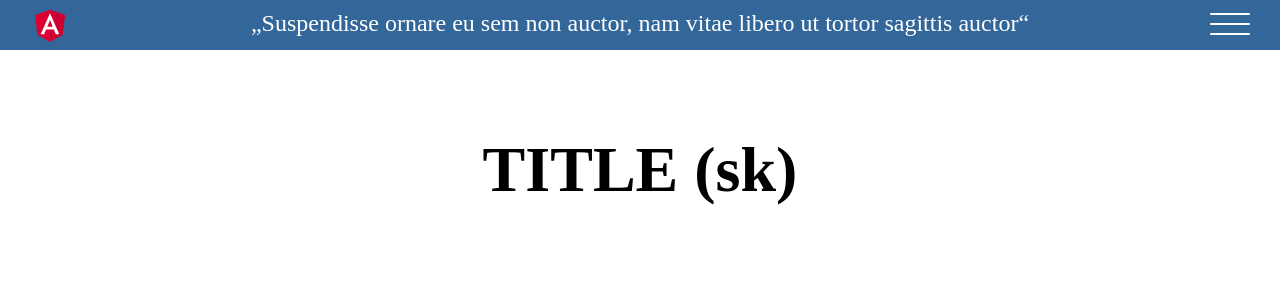
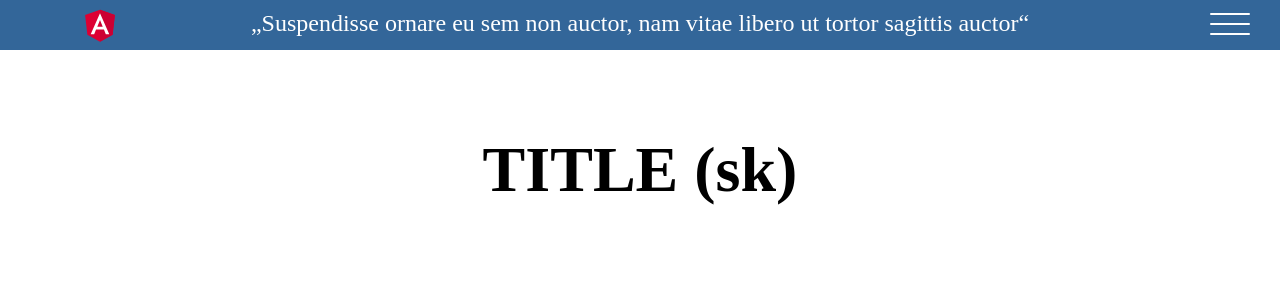
Before and after one commit to dhumdil-apps/ngx-starter, an Angular app: page / in a window 1280 px wide. Shown: the top 300 px of the page. Built offline with nearby package versions, Linux system fonts and the light colour scheme; a web font is replaced by a local one.

Commit message:
[*] logo position

```diff
--- a/src/styles.scss
+++ b/src/styles.scss
@@ -5,6 +5,7 @@ media
   tablet -> 601-1024
   dektop -> > 1024
 
+TODO: remap z-indexes...
 z-index
   page -> 500
   popup -> 400
@@ -52,7 +53,7 @@ body {
 }
 #logo.active {
   top: 5px;
-  left: 30px;
+  left: 80px;
 }
 #logo.active > svg {
   height: 40px;
```
